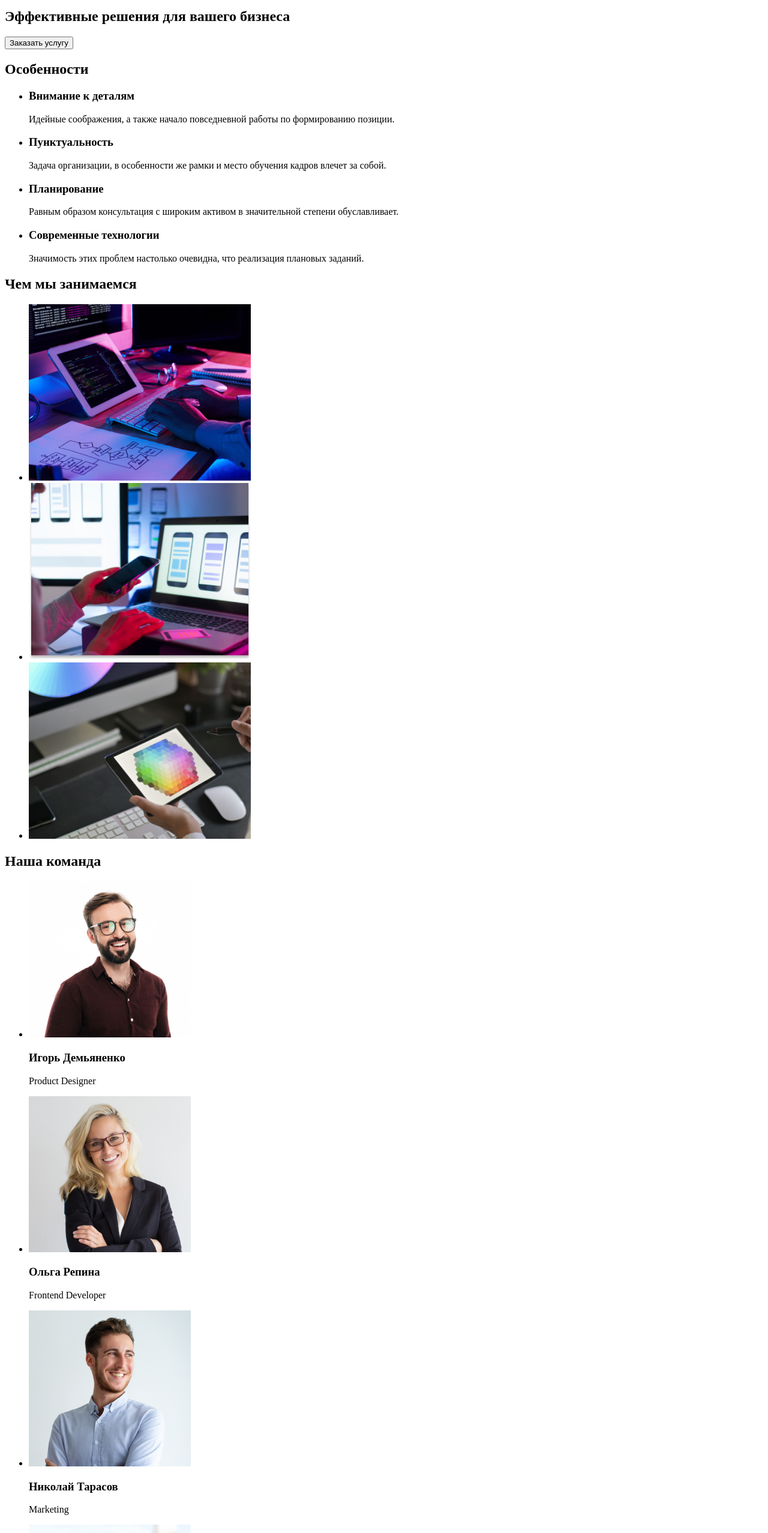
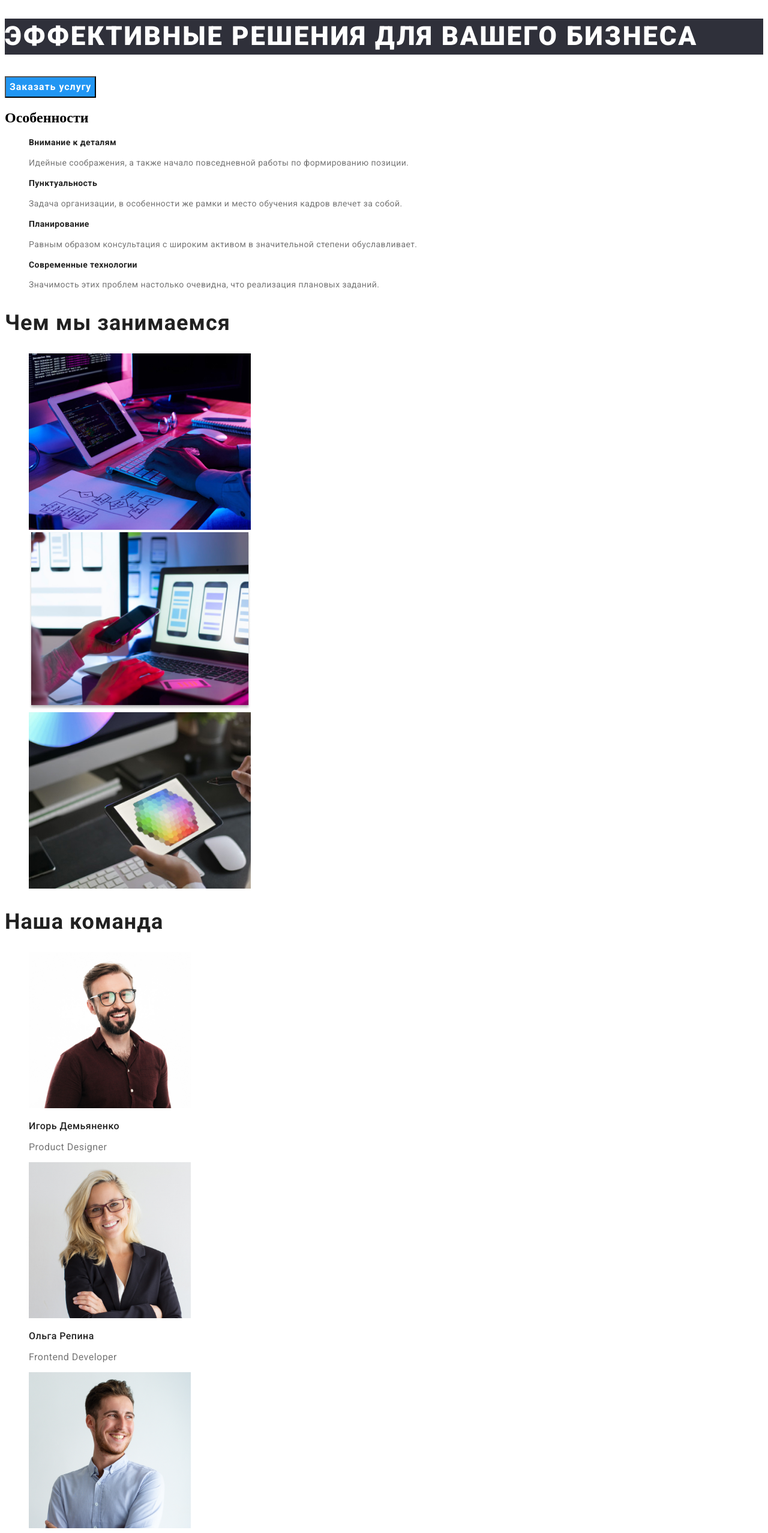
Before and after one commit to annasemenuyk/goit-markup-hw-02, a plain HTML site: page index.html in a window 1280 px wide. Shown: the part 160-2715 px from the top of the page at 60% size. Drawn offline with Linux system fonts and the light colour scheme.

Commit message:
CSS основная

```diff
--- a/css/styles.css
+++ b/css/styles.css
@@ -1,6 +1,6 @@
-/*палитра*/
+/*палитра
 font-family: 'Raleway', sans-serif;
-font-family: 'Roboto', sans-serif;
+font-family: 'Roboto', sans-serif;*/
 .list {
   list-style: none;
 }
@@ -56,3 +56,112 @@ font-family: 'Roboto', sans-serif;
   color: #2196f3;
 }
 /* Эффективные решения для вашего бизнеса */
+.header-main {
+  font-family: 'Roboto', sans-serif;
+  font-weight: 900;
+  font-size: 44px;
+  line-height: 1.36;
+  letter-spacing: 0.06em;
+  text-transform: uppercase;
+  color: #ffffff;
+  background: #2f303a;
+}
+/* Шапка */
+.header-main-button {
+  font-family: 'Roboto', sans-serif;
+  font-weight: 700;
+  font-size: 16px;
+  line-height: 1.87;
+  letter-spacing: 0.06em;
+  color: #ffffff;
+  fill: Solid;
+  background: #2196f3;
+}
+.header-main-button:hover {
+  font-family: 'Roboto', sans-serif;
+  font-weight: 700;
+  font-size: 16px;
+  line-height: 1.87;
+  letter-spacing: 0.06em;
+  color: #ffffff;
+  background: #2196f3;
+}
+/* Особенности */
+.specificsh {
+  font-family: 'Roboto', sans-serif;
+  font-style: 700;
+  font-size: 14px;
+  line-height: 1.14;
+  letter-spacing: 0.03em;
+  color: #212121;
+}
+.specifics-text {
+  font-family: 'Roboto', sans-serif;
+  font-weight: 400;
+  font-size: 14px;
+  line-height: 1.71;
+  letter-spacing: 0.03em;
+  color: #757575;
+}
+/*Чем мы занимаемся*/
+.working {
+  font-family: 'Roboto', sans-serif;
+  font-weight: 700;
+  font-size: 36px;
+  line-height: 1.17;
+  letter-spacing: 0.03em;
+  color: #212121;
+}
+.name {
+  font-family: 'Roboto', sans-serif;
+  font-weight: 500;
+  font-size: 16px;
+  line-height: 1.19;
+  letter-spacing: 0.03em;
+  color: #212121;
+}
+.profession {
+  font-family: 'Roboto', sans-serif;
+  font-weight: 400;
+  font-size: 16px;
+  line-height: 1.19;
+  letter-spacing: 0.03em;
+  color: #757575;
+}
+/*Подвал страницы*/
+.logo-down {
+  font-family: 'Raleway', sans-serif;
+  font-weight: 700;
+  font-size: 26px;
+  line-height: 1.19;
+  letter-spacing: 0.03em;
+  color: #2196f3;
+  background: #2f303a;
+}
+.logo-down-next {
+  font-family: 'Raleway', sans-serif;
+  font-weight: 700;
+  font-size: 26px;
+  line-height: 1.19;
+  letter-spacing: 0.03em;
+  color: #ffffff;
+  background: #2f303a;
+}
+.address {
+  font-family: 'Roboto', sans-serif;
+  font-weight: 400;
+  font-size: 14px;
+  line-height: 1.71;
+  letter-spacing: 0.03em;
+  color: #ffffff;
+  background: #2f303a;
+}
+.contacts-down {
+  font-family: 'Roboto', sans-serif;
+  font-weight: 400;
+  font-size: 14px;
+  line-height: 1.71;
+  letter-spacing: 0.03em;
+  color: rgba(255, 255, 255, 0.6);
+  background: #2f303a;
+}
--- a/index.html
+++ b/index.html
@@ -1,26 +1,23 @@
 <!DOCTYPE html>
 <html lang="ru">
+
 <head>
   <meta charset="UTF-8" />
   <meta http-equiv="X-UA-Compatible" content="IE=edge" />
   <meta name="viewport" content="width=device-width, initial-scale=1.0" />
   <title>WebStudio</title>
   <link rel="preconnect" href="https://fonts.gstatic.com" />
-    <link
-      href="https://fonts.googleapis.com/css2?family=Raleway:wght@700&family=Roboto:wght@400;500;700&display=swap"
-      rel="stylesheet"
-    />
+  <link href="https://fonts.googleapis.com/css2?family=Raleway:wght@700&family=Roboto:wght@400;500;700;900&display=swap"
+    rel="stylesheet" />
   <link rel="stylesheet" href="./css/styles.css" />
 </head>
+
 <body>
   <!--Верхняя линия-->
   <header class="upline">
     <nav class="nav">
-        <a class="link" href="./index.html"
-          ><span class="logo">Web</span
-          ><span class="logo-upline">Studio</span></a
-        >
-        <ul class="navupline list">
+      <a class="link" href="./index.html"><span class="logo">Web</span><span class="logo-upline">Studio</span></a>
+      <ul class="list">
         <li class="nav-item list">
           <a class="nav-item link" href="">Студия</a>
         </li>
@@ -34,9 +31,7 @@
     </nav>
     <ul class="list">
       <li>
-          <a class="contacts link" href="mailto:info@devstudio.com"
-            >info@devstudio.com</a
-          >
+        <a class="contacts link" href="mailto:info@devstudio.com">info@devstudio.com</a>
       </li>
       <li>
         <a class="contacts link" href="tel:380961111111">+38 096 111 11 11</a>
@@ -46,38 +41,38 @@
   <main>
     <!--Шапка-->
     <section>
-        <h1>Эффективные решения для вашего бизнеса</h1>
-        <button>Заказать услугу</button>
+      <h1 class="header-main">Эффективные решения для вашего бизнеса</h1>
+      <button class="header-main-button" type="button">Заказать услугу</button>
     </section>
     <!--Особенности-->
     <section>
       <!--невидимый заголовок-->
       <h2>Особенности</h2>
-        <ul>
+      <ul class="list">
         <li>
-            <h3>Внимание к деталям</h3>
-            <p>
+          <h3 class="specificsh">Внимание к деталям</h3>
+          <p class="specifics-text">
             Идейные соображения, а также начало повседневной работы по
             формированию позиции.
           </p>
         </li>
         <li>
-            <h3>Пунктуальность</h3>
-            <p>
+          <h3 class="specificsh">Пунктуальность</h3>
+          <p class="specifics-text">
             Задача организации, в особенности же рамки и место обучения кадров
             влечет за собой.
           </p>
         </li>
         <li>
-            <h3>Планирование</h3>
-            <p>
+          <h3 class="specificsh">Планирование</h3>
+          <p class="specifics-text">
             Равным образом консультация с широким активом в значительной
             степени обуславливает.
           </p>
         </li>
         <li>
-            <h3>Современные технологии</h3>
-            <p>
+          <h3 class="specificsh">Современные технологии</h3>
+          <p class="specifics-text">
             Значимость этих проблем настолько очевидна, что реализация
             плановых заданий.
           </p>
@@ -86,8 +81,8 @@
     </section>
     <!--Чем мы занимаемся-->
     <section>
-        <h2>Чем мы занимаемся</h2>
-        <ul>
+      <h2 class="working">Чем мы занимаемся</h2>
+      <ul class="list">
         <li><img src="./images/box1.jpg" alt="картинка 1" width="370" /></li>
         <li><img src="./images/box2.jpg" alt="картинка 2" width="370" /></li>
         <li><img src="./images/box3.jpg" alt="картинка 3" width="370" /></li>
@@ -95,41 +90,42 @@
     </section>
     <!--Наша команда-->
     <section>
-        <h2>Наша команда</h2>
-        <ul>
+      <h2 class="working">Наша команда</h2>
+      <ul class="list">
         <li>
           <img src="./images/id.jpg" alt="Игорь Демьяненко" width="270" />
-            <h3>Игорь Демьяненко</h3>
-            <p lang="en">Product Designer</p>
+          <h3 class="name">Игорь Демьяненко</h3>
+          <p class="profession" lang="en">Product Designer</p>
         </li>
         <li>
           <img src="./images/or.jpg" alt="Ольга Репина" width="270" />
-            <h3>Ольга Репина</h3>
-            <p lang="en">Frontend Developer</p>
+          <h3 class="name">Ольга Репина</h3>
+          <p class="profession" lang="en">Frontend Developer</p>
         </li>
         <li>
           <img src="./images/nt.jpg" alt="Николай Тарасов" width="270" />
-            <h3>Николай Тарасов</h3>
-            <p lang="en">Marketing</p>
+          <h3 class="name">Николай Тарасов</h3>
+          <p class="profession" lang="en">Marketing</p>
         </li>
         <li>
           <img src="./images/me.jpg" alt="Михаил Ермаков" width="270" />
-            <h3>Михаил Ермаков</h3>
-            <p lang="en">UI Designer</p>
+          <h3 class="name">Михаил Ермаков</h3>
+          <p class="profession" lang="en">UI Designer</p>
         </li>
       </ul>
     </section>
   </main>
   <!--Подвал страницы-->
   <footer>
-      <a href="./index.html">WebStudio</a>
+    <a class="link" href="./index.html"><span class="logo-down">Web</span><span class="logo-down-next">Studio</span></a>
     <address>
-        <p>г. Киев, пр-т Леси Украинки, 26</p>
-        <ul>
-          <li><a href="mailto:info@devstudio.com">info@devstudio.com</a></li>
-          <li><a href="tel:380961111111">+38 096 111 11 11</a></li>
+      <p class="address">г. Киев, пр-т Леси Украинки, 26</p>
+      <ul class="list">
+        <li><a class="contacts-down" href="mailto:info@devstudio.com">info@devstudio.com</a></li>
+        <li><a class="contacts-down" href="tel:380961111111">+38 096 111 11 11</a></li>
       </ul>
     </address>
   </footer>
 </body>
+
 </html>
```
Lines whose indentation alone changed are shown as unchanged.
